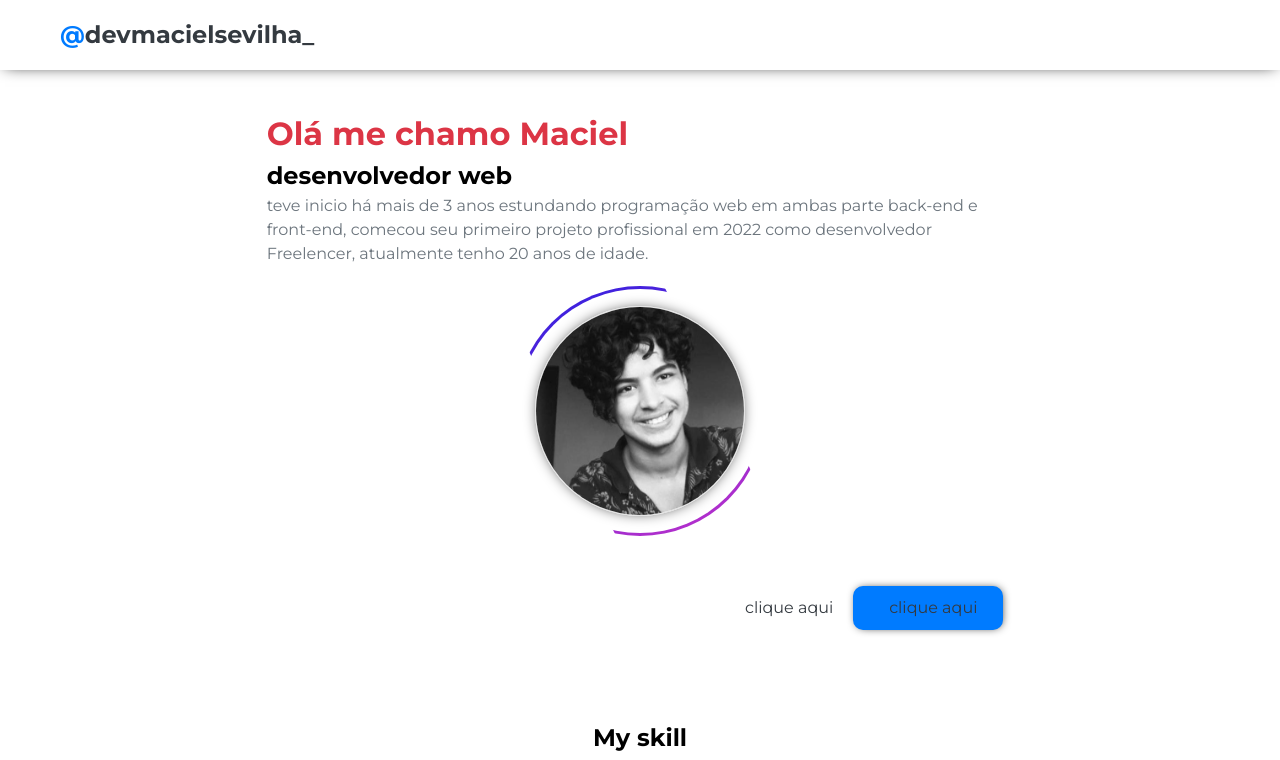
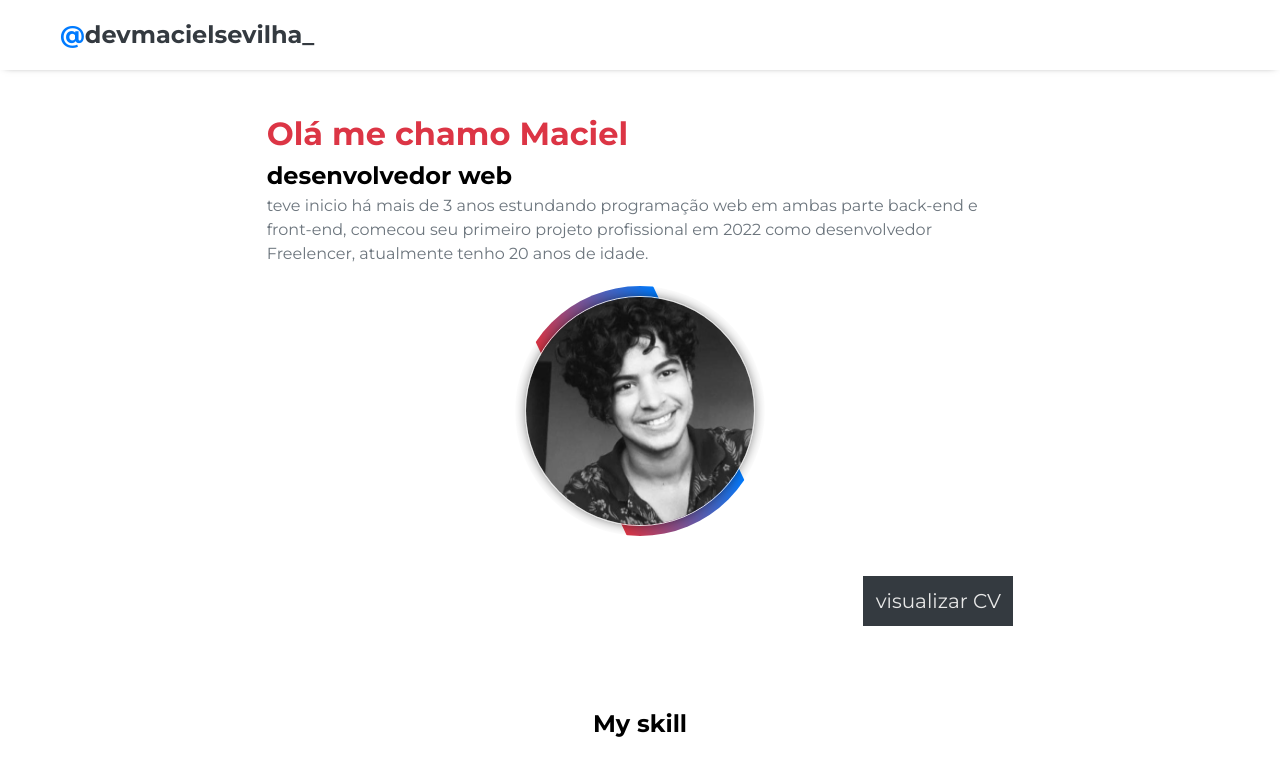
Before and after one commit to macielsevilha/portfolio, a Next.js app: page / in a window 1280 px wide. Shown: the top 760 px of the page. Built offline with nearby package versions, Linux system fonts and the light colour scheme.

Commit message:
add animação

```diff
--- a/src/app/page.jsx
+++ b/src/app/page.jsx
@@ -30,8 +30,7 @@ export default function Home() {
           </div>
           <div className='md:flex items-end justify-end text-center mt-5'>
               <div className='flex items-center flex-col md:flex-row'>
-               <Button name="clique aqui"/>
-               <Button btn='btn-primary' name="clique aqui"/>
+               <Button btn="btn-primary" name="visualizar CV"/>
               </div>
             </div>
         </div>
--- a/src/app/sass/components/_button.scss
+++ b/src/app/sass/components/_button.scss
@@ -2,32 +2,58 @@
 
 %btn {
   position: relative;
-  color: hue('dark');
   padding: 10px 20px;
   width: 150px;
-  border-radius: 10px;
-  box-shadow: 1px 0px 10px -3px black;
+  // border-radius: 10px;
+  // box-shadow: 5px 5px 10px -5px rgb(141, 141, 141);
   @include slide('bottom', 1.75s)
 }
 
 .#{$brand}-btn__button {
 
-  .btn-primary {
-    @extend %btn;
-    background-color: $primary;
+  a {
+    position: relative;
+    width: 150px;
+    height: 50px;
+    display: inline-block;
+    display: flex;
+
+    &:nth-child(1)::before, &:nth-child(1)::after {
+      background: linear-gradient(45deg, $primary,$secondary, $danger);
     }
 
-  margin: 10px;
+    &::before, &::after {
+      content: '';
+      position: absolute;
+      transition: 0.3s;
+      inset: 0;
 
+    }
+    &:hover::before {
+      inset: -3px;
+    }
+    &:hover::after {
+      inset: -3px;
 
-  a {
+     filter: blur(5px);
+    }
 
+    span {
+      position: absolute;
+      width: 100%;
+      height: 100%;
+      font-size: 20px;
+      color: rgb(231, 231, 231);
+      background-color: $dark;
       display: flex;
+      align-items: center;
       justify-content: center;
-    align-items: center;
-    gap: 10px;
-    color: $dark;
+      z-index: 10;
+
     }
+
+  }
+
 
   //   &::before {
   //     content: '';
--- a/src/app/sass/layout/_header.scss
+++ b/src/app/sass/layout/_header.scss
@@ -3,7 +3,7 @@
         background-color: hue('light');
         display: flex;
         justify-content: center;
-        box-shadow: 0px 0px 15px -5px black;
+        box-shadow: 0px 0px 8px -5px black;
     }
 
     &__middle {
--- a/src/app/sass/pages/_home.scss
+++ b/src/app/sass/pages/_home.scss
@@ -59,12 +59,11 @@
         &::before {
             content: '';
             position: absolute;
-            inset: -20px 50px;
-            background-color: line;
+            inset: -20px 60px;
 
             background: #7f00ff;
             background: -webkit-linear-gradient(to right, #7f00ff, #e100ff);
-            background: linear-gradient(to top, #3620df, #a901bfd0);
+            background: linear-gradient(to right, $primary, $danger);
             animation: rotator 4s linear infinite;
             transition: 0.5s;
 
@@ -76,7 +75,7 @@
             }
         }
         &:hover::before {
-            inset: -5px;
+            inset: -3px;
         }
 
         &::after {
@@ -84,14 +83,14 @@
             position: absolute;
             background-color: rgb(255, 255, 255);
             border-radius: 50%;
-            inset: 3px;
+            inset: 20px;
 
         }
     }
     &-box--content {
         position: absolute;
         border-radius: 50%;
-        inset: 20px;
+        inset: 10px;
         z-index: 2;
         border: 1px solid #e1e1e1;
         box-shadow: 0px 0px 15px -5px black;
```
Lines whose indentation alone changed are shown as unchanged.
